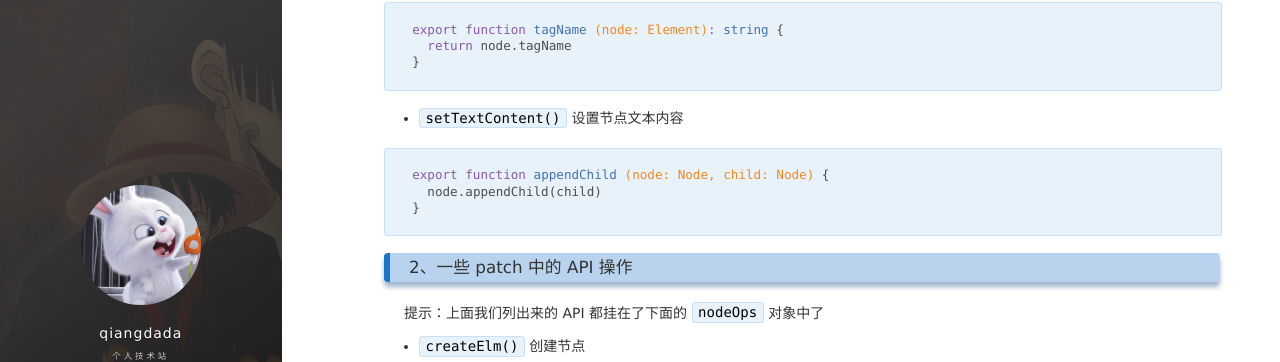
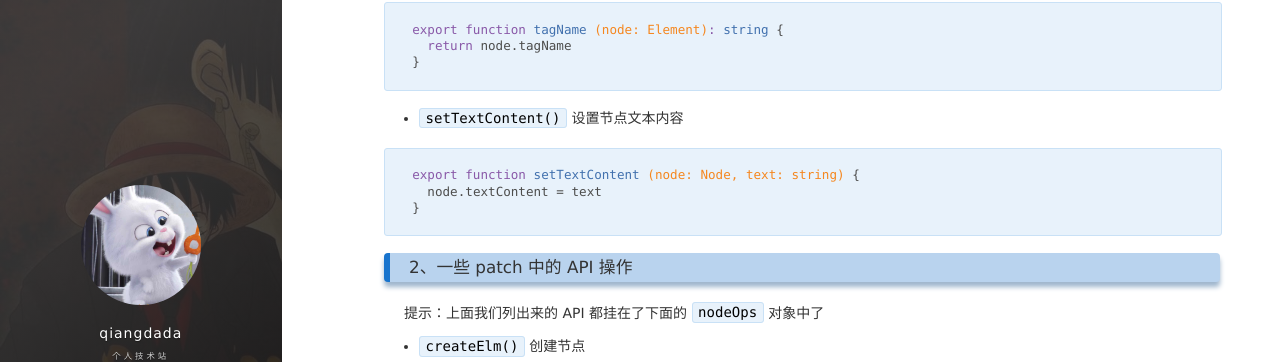
Before and after one commit to xuqiang521/xuqiang521.github.io, a Jekyll site: the page built from _posts/2019-04-09-细谈 vue 核心- vdom 篇.md, in a window 1280 px wide and 900 px high, scrolled down 14194 px. Shown: the part 93-455 px from the top of the window. Built offline with Jekyll 4.4.1, drawn with Linux system fonts in a browser that asks for light colours; nearby versions of some CDN libraries; comment, search, counter and statistics services are not loaded.

Commit message:
fix(code) fix code error of article

````diff
--- a/_posts/2019-04-09-细谈 vue 核心- vdom 篇.md
+++ b/_posts/2019-04-09-细谈 vue 核心- vdom 篇.md
@@ -759,8 +759,8 @@ export function tagName (node: Element): string {
 - `setTextContent()`  设置节点文本内容
 
 ```javascript
-export function appendChild (node: Node, child: Node) {
-  node.appendChild(child)
+export function setTextContent (node: Node, text: string) {
+  node.textContent = text
 }
 ```
 
````
